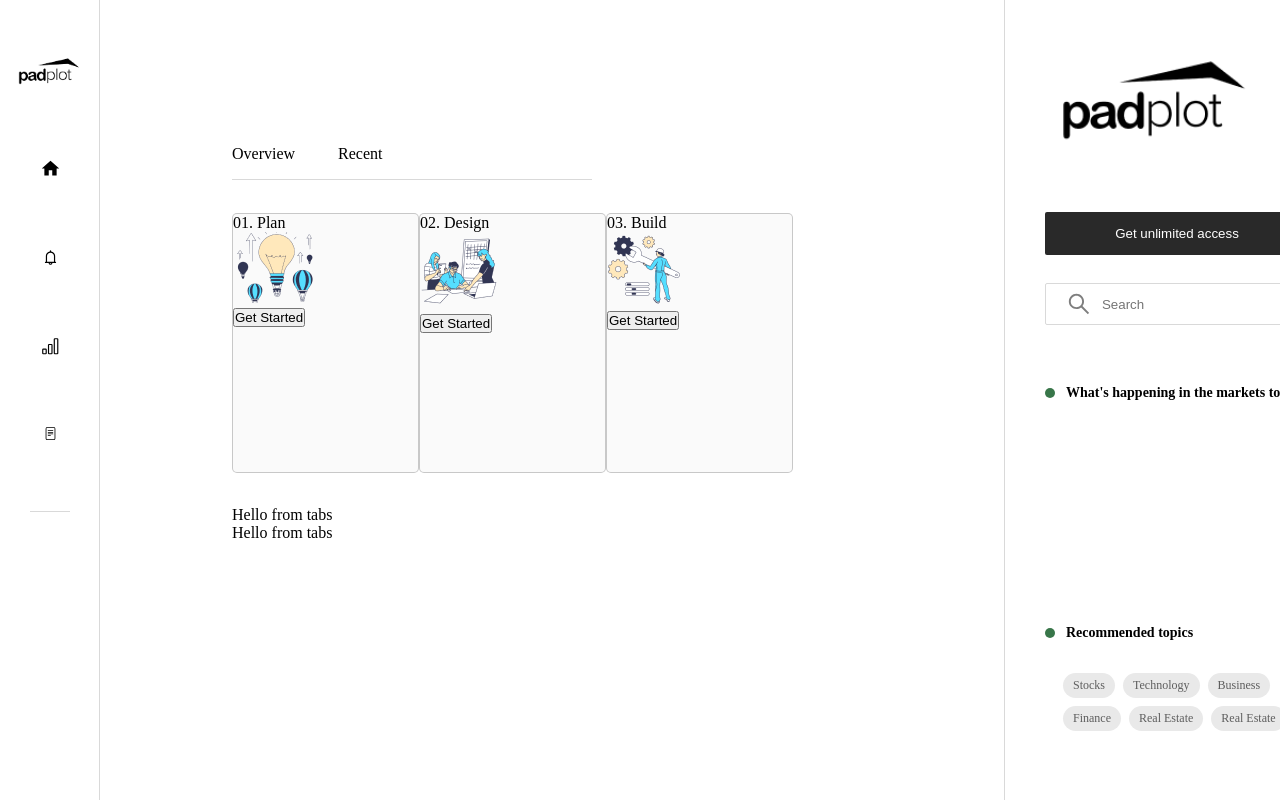
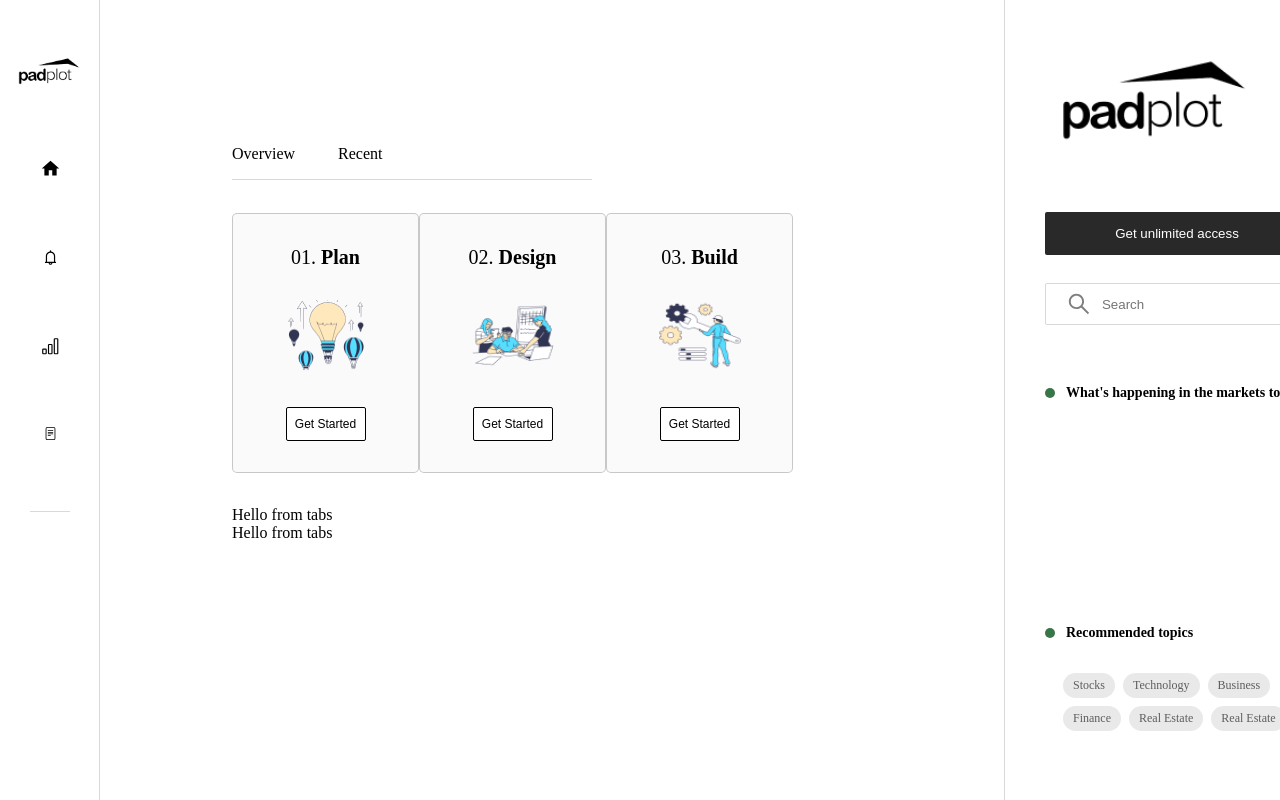
Before and after one commit to tkg808/padplot, a React (Create React App) app: page / in a window 1280 px wide. Shown: the top 800 px of the page. Built offline with nearby package versions, Linux system fonts and the light colour scheme.

Commit message:
Add style to cards

```diff
--- a/src/components/homePage/HomePage.css
+++ b/src/components/homePage/HomePage.css
@@ -24,12 +24,3 @@ div.home-page-cards-container
   display: flex;
   justify-content: space-between;
 }
-
-div.card-container
-{
-  width: 187px;
-  height: 260px;
-  background-color: #FAFAFA;
-  border: 1px solid rgba(0, 0, 0, 0.20);
-  border-radius: 5px;
-}
--- a/src/components/homePage/homeCard/HomeCard.css
+++ b/src/components/homePage/homeCard/HomeCard.css
@@ -0,0 +1,38 @@
+div.card-container
+{
+  width: 187px;
+  height: 260px;
+  background-color: #FAFAFA;
+  border: 1px solid rgba(0, 0, 0, 0.20);
+  border-radius: 5px;
+  display: flex;
+  flex-direction: column;
+  justify-content: space-evenly;
+  align-items: center;
+}
+
+p.card-title
+{
+  font-size: 20px;
+}
+
+span.card-title-bold
+{
+  font-weight: 700;
+}
+
+img.card-image
+{
+  width: 84px;
+  height: 71px;
+}
+
+button.card-button
+{
+  width: 80px;
+  height: 34px;
+  font-size: 12px;
+  background-color: #FFFFFF;
+  border: 1px solid black;
+  border-radius: 2px;
+}
--- a/src/components/homePage/homeCard/HomeCard.js
+++ b/src/components/homePage/homeCard/HomeCard.js
@@ -1,9 +1,11 @@
+import './HomeCard.css';
+
 export default function HomeCare({ number, title, image })
 {
   return (
     <div className="card-container">
       <div className="card-title-container">
-        <p className="card-title-number">
+        <p className="card-title">
           0{number}. <span className="card-title-bold">{title}</span>
         </p>
       </div>
```
